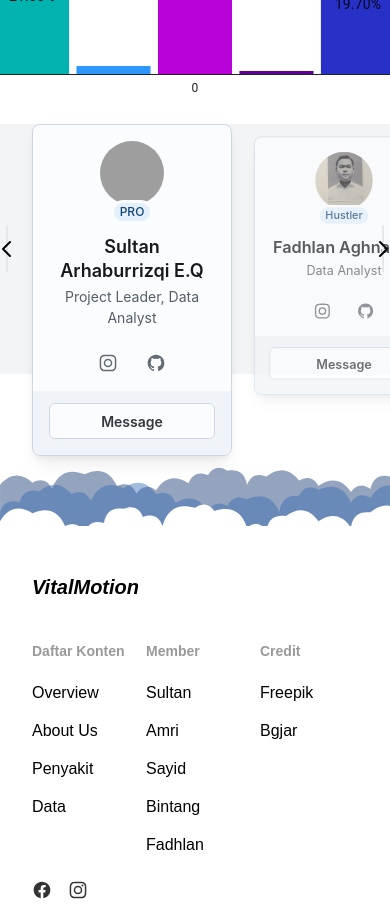
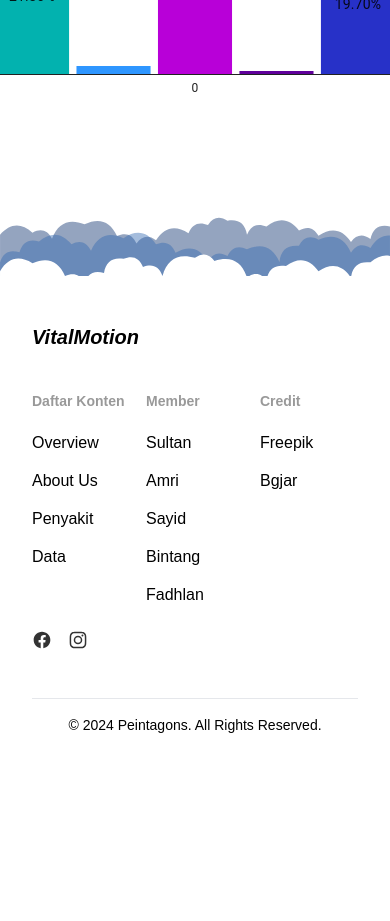
Before and after one commit to mybezen/prj-sagas, a React (Vite) app: page / in a window 390 px wide. Shown: the part 6540-7461 px from the top of the page. After the commit the page ends 7308 px from the top, so only its background shows below. Built offline with nearby package versions, Linux system fonts and the light colour scheme; grey boxes are pictures that could not be loaded.

Commit message:
Responsive problem.

```diff
--- a/src/pages/Home.jsx
+++ b/src/pages/Home.jsx
@@ -10,7 +10,6 @@ import IconLabelTabs from '../components/Tabs';
 import Introduction from '../sections/Introduction';
 import Reason from '../sections/Reason';
 import Diagram from '../sections/Diagram';
-import { CarouselCustomArrows } from '../components/CardCarousel';
 
 function Home() {
   useEffect(() => {
@@ -33,7 +32,6 @@ function Home() {
         <Information />
         <Reason />
         <Diagram />
-        <CarouselCustomArrows/>
         <FooterWithSocialLinks />
       </div>
     </div>
```
